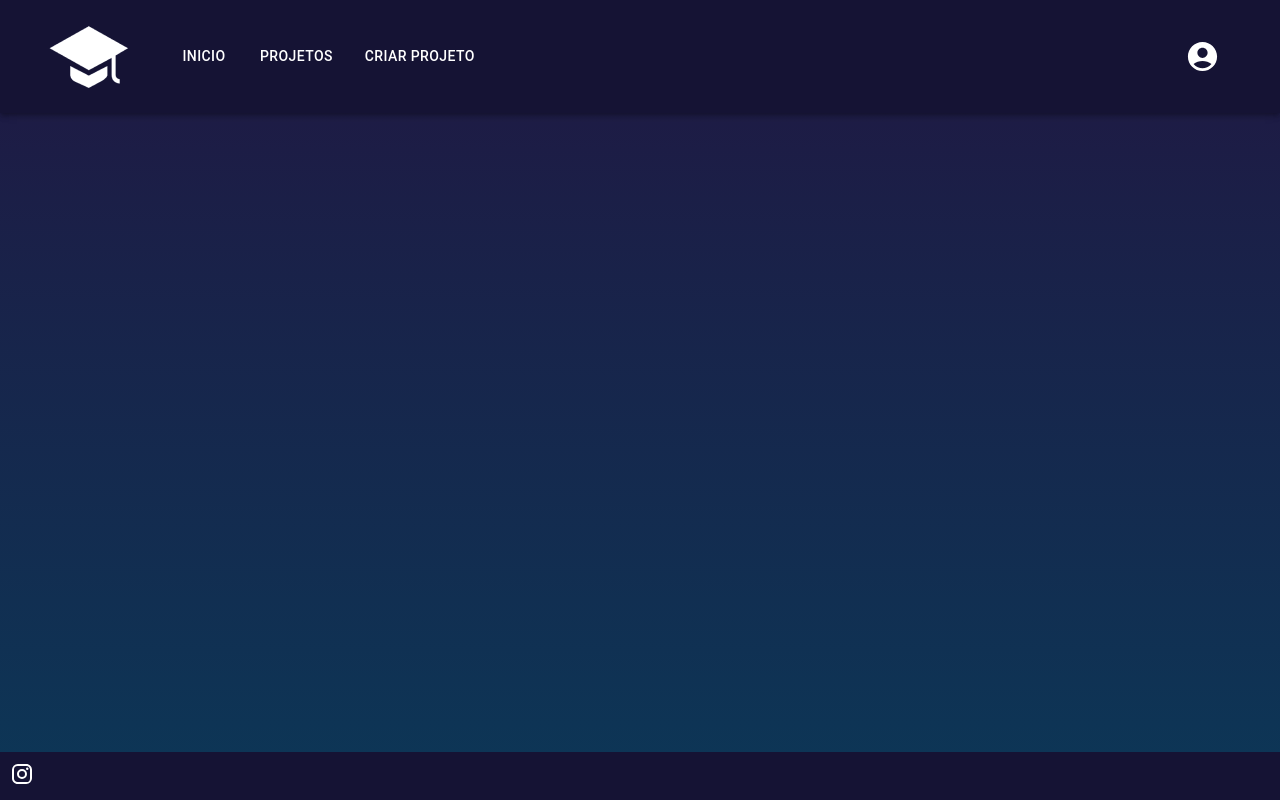
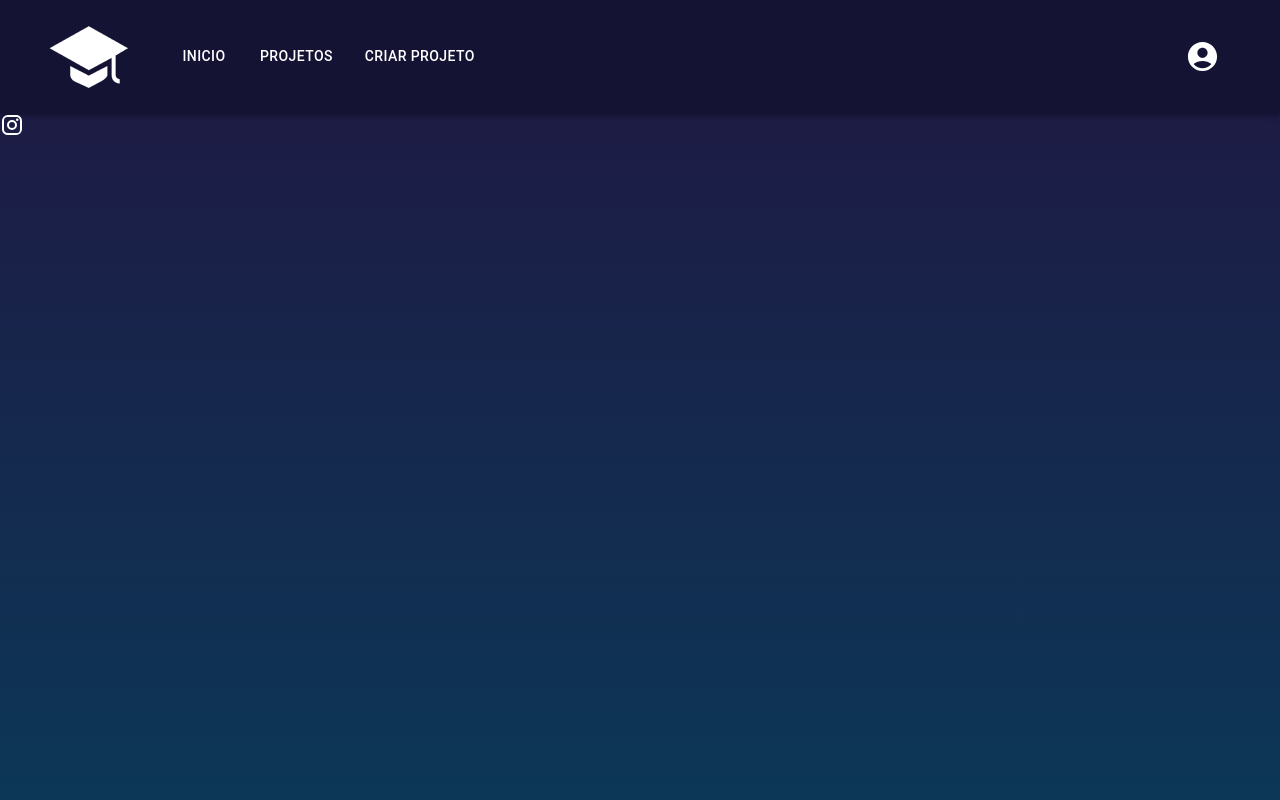
Before and after one commit to victoriavasconcelos/sivo, a React (Create React App) app: page / in a window 1280 px wide. Built offline with nearby package versions, Linux system fonts and the light colour scheme.

Commit message:
ajuste do footer

```diff
--- a/src/index.css
+++ b/src/index.css
@@ -62,13 +62,7 @@ form label {
   margin-left: 10px;
 }
 
-#foot {
-  background-color: var(--cor-tres);
-  position: fixed;
-  bottom: 0;
-  width: 100%;
-  padding: 10px;
-}
+
 .icons {
   color: var(--cor-branco);
 }
--- a/src/pages/criar-projeto/index.jsx
+++ b/src/pages/criar-projeto/index.jsx
@@ -13,7 +13,7 @@ export default function CriarProjeto (){
 
     return (
         <section>
-            <form>
+            <form className="forms">
                 <Grid container spacing={2}>
                     <Grid container item xs={12} spacing={2}>
                         <Grid item xs={6}>
```
